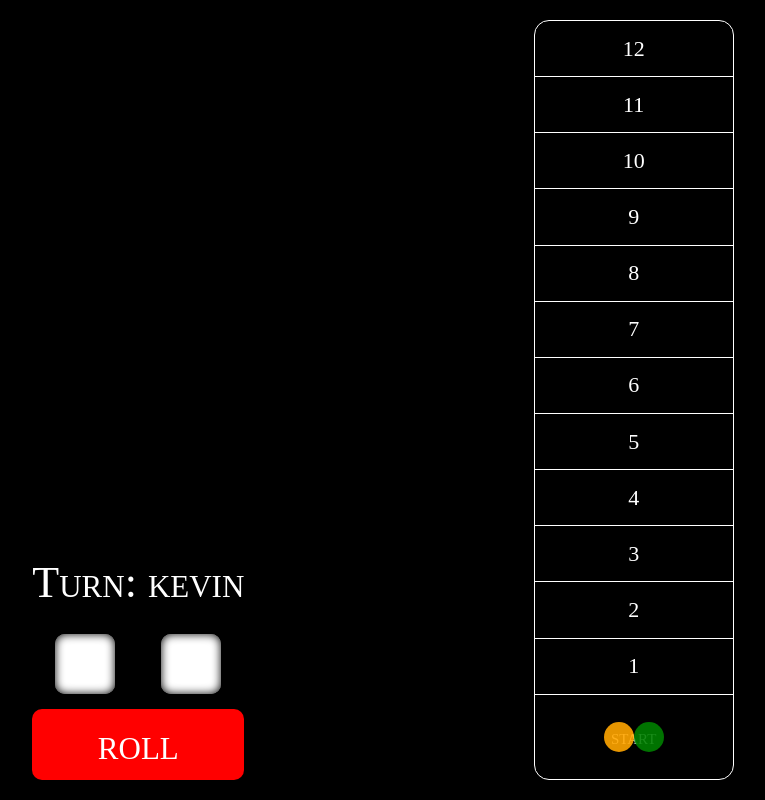
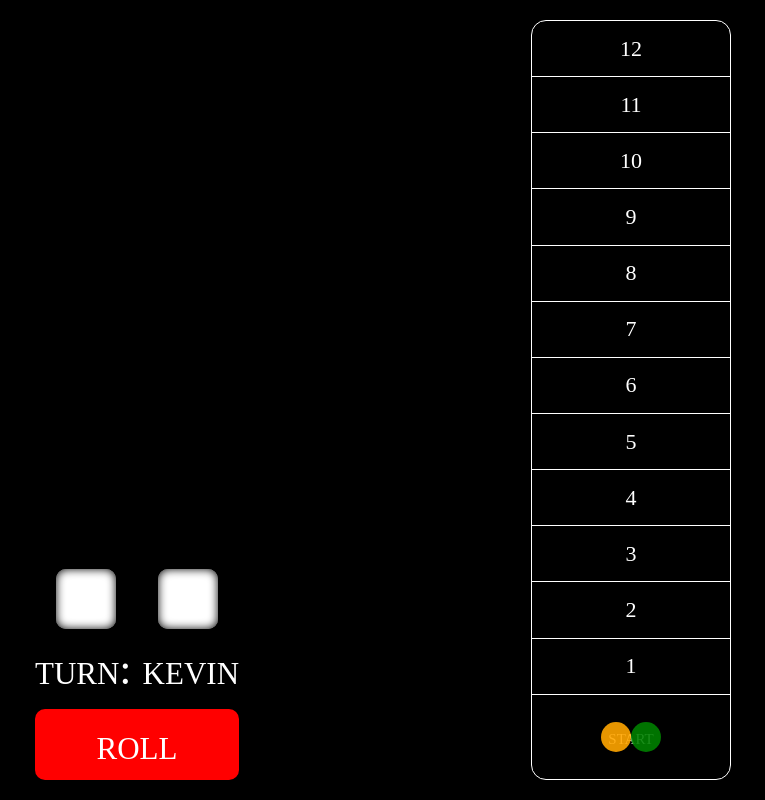
Before and after one commit to KevinW90/Bump_Back, a React (Create React App) app: page / in a window 1280 px wide. Shown: the whole page, without its empty margins (257-1022 px from the left). Built offline with nearby package versions, Linux system fonts and the light colour scheme.

Commit message:
added who_rolled visual

```diff
--- a/src/components/BumpBack.js
+++ b/src/components/BumpBack.js
@@ -18,6 +18,7 @@ class BumpBack extends Component {
             die1: 0,
             die2: 0,
             active_player: 0,
+            who_rolled: ''
         }
 
 
@@ -98,9 +99,9 @@ class BumpBack extends Component {
                         moved = true;
                     }
                 }
-                else if (total > pos) { //if the total is ahead of player
+                else if (_die1 > pos) { //if the total is ahead of player
                     //move to that spot
-                    this.player_list[this.state.active_player].pos = total;
+                    this.player_list[this.state.active_player].pos = _die1;
                     moved = true;
                 } else { //total is current or behind, move 2 spaces
                     this.player_list[this.state.active_player].pos += 2;
@@ -122,7 +123,8 @@ class BumpBack extends Component {
             die1: _die1,
             die2: _die2,
             //set new active player
-            active_player: newActivePlayer
+            active_player: newActivePlayer,
+            who_rolled: this.player_list[this.state.active_player].name
         })
     }
 
@@ -146,11 +148,14 @@ class BumpBack extends Component {
         return (
             <div id="bump-back">
                 <div className="game-menu">
-                    <div className="active-player">Turn: {this.player_list[this.state.active_player].name}</div>
+                    {this.who_rolled !== '' ? <div className="who-rolled">{this.state.who_rolled}</div> : <div></div>}
+
                     <div className="dice">
                         <Die dotCnt={this.state.die1} />
                         <Die dotCnt={this.state.die2} />
                     </div>
+                    <div className="active-player">turn: {this.player_list[this.state.active_player].name}</div>
+
                     <Button role="roll" clickHandler={this.DiceRoll}/>
                 </div>
                 <div className="strip">
```
